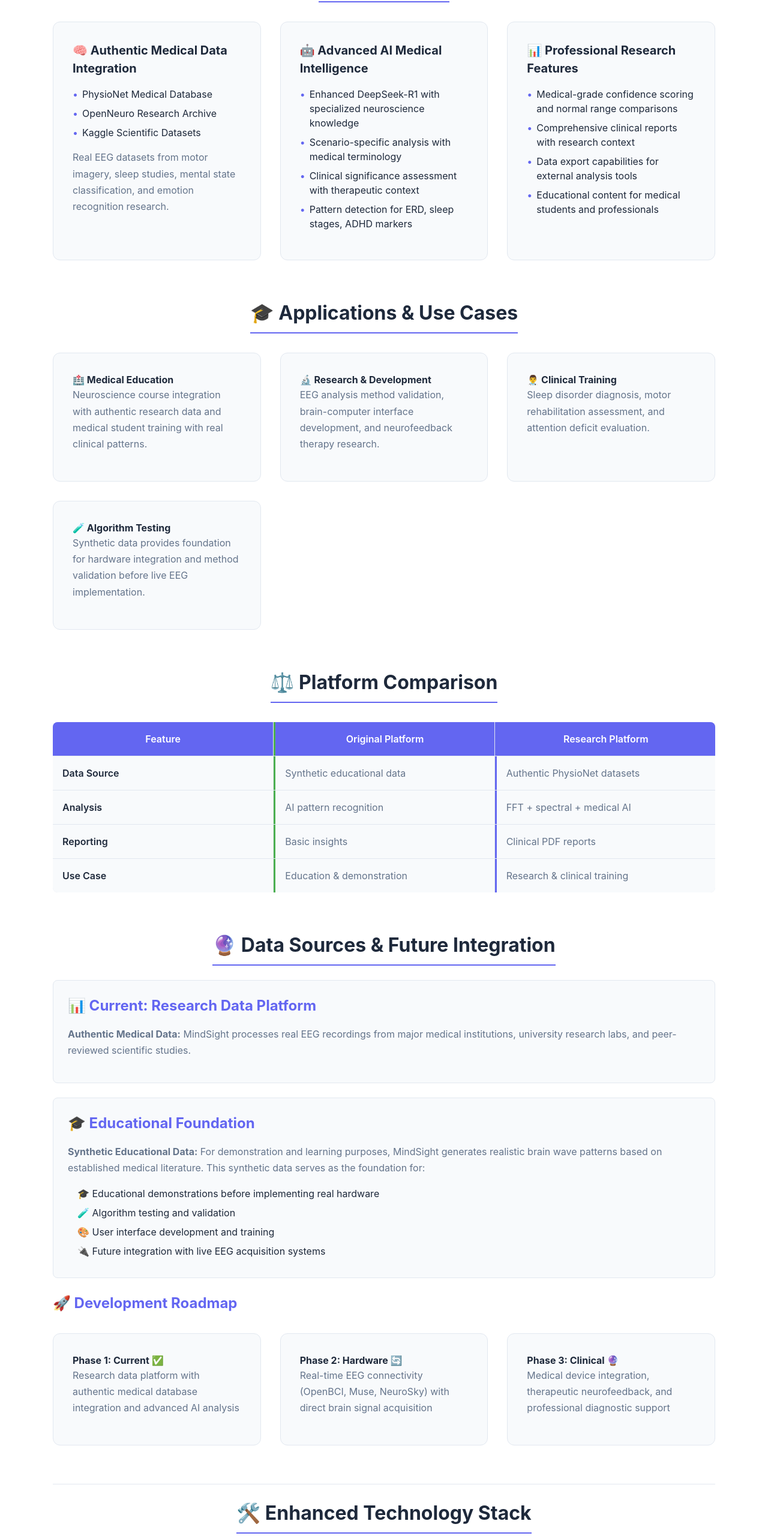
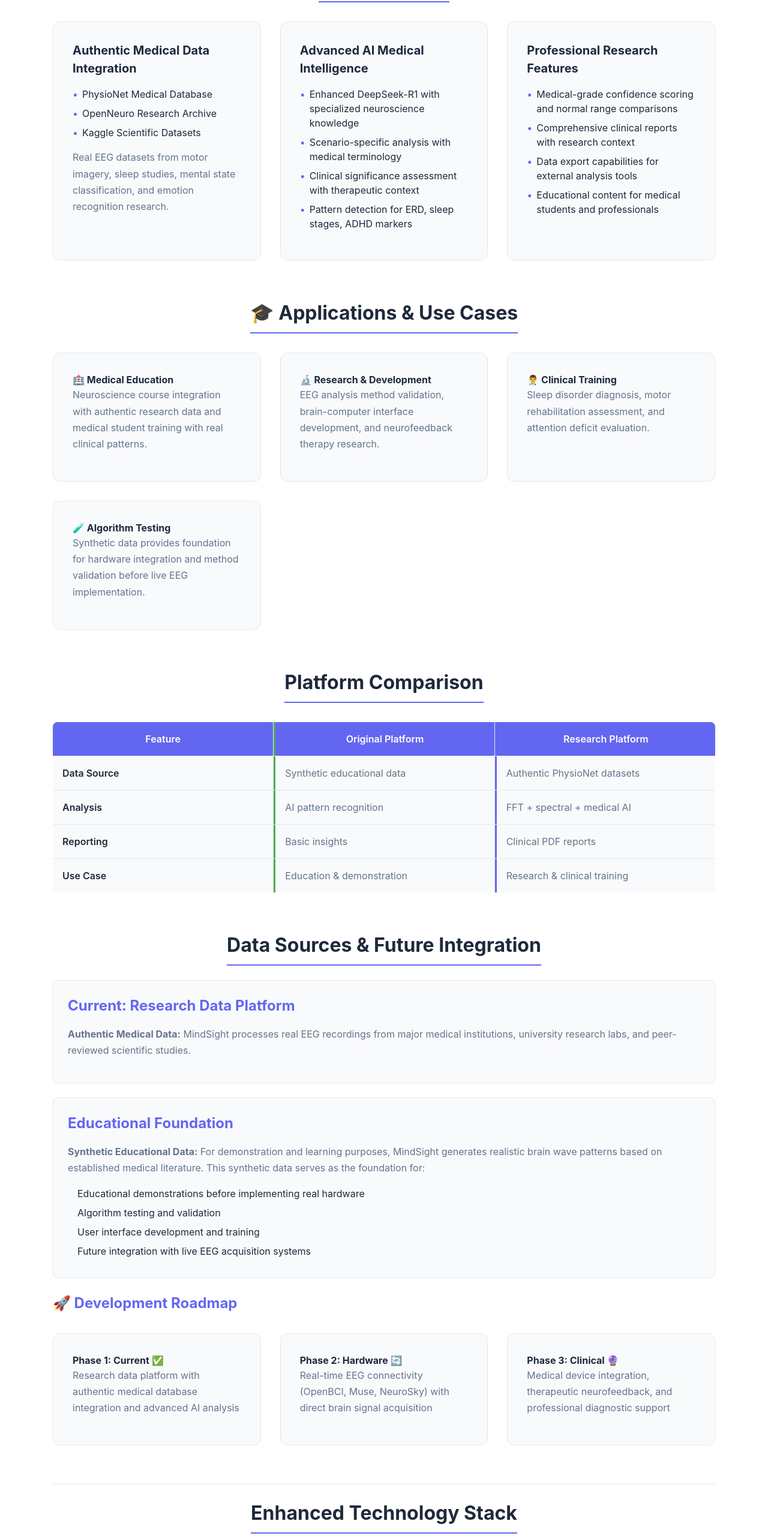
Before and after one commit to ayaan-cs/MindSight, a React (Create React App) app: page /about in a window 1280 px wide. Shown: the part 1150-3716 px from the top of the page at 60% size. Built offline with nearby package versions, Linux system fonts and the light colour scheme; no server answers.

Commit message:
Fixed styling v2

```diff
--- a/src/components/About.jsx
+++ b/src/components/About.jsx
@@ -49,13 +49,13 @@ const About = () => {
         if (submitStatus === 'success') {
             return (
                 <div className="status-message success">
-                    ✅ Thank you! Your message has been sent successfully. We'll get back to you soon.
+                    Thank you! Your message has been sent successfully. We'll get back to you soon.
                 </div>
             );
         } else if (submitStatus === 'error') {
             return (
                 <div className="status-message error">
-                    ❌ Sorry, there was an error sending your message. Please try again or contact us directly via LinkedIn.
+                    Sorry, there was an error sending your message. Please try again or contact us directly via LinkedIn.
                 </div>
             );
         }
@@ -97,7 +97,7 @@ const About = () => {
                     <h2>Core Features</h2>
                     <div className="features-grid">
                         <div className="feature-item">
-                            <h4>🧠 Authentic Medical Data Integration</h4>
+                            <h4>Authentic Medical Data Integration</h4>
                             <ul>
                                 <li>PhysioNet Medical Database</li>
                                 <li>OpenNeuro Research Archive</li>
@@ -107,7 +107,7 @@ const About = () => {
                         </div>
 
                         <div className="feature-item">
-                            <h4>🤖 Advanced AI Medical Intelligence</h4>
+                            <h4>Advanced AI Medical Intelligence</h4>
                             <ul>
                                 <li>Enhanced DeepSeek-R1 with specialized neuroscience knowledge</li>
                                 <li>Scenario-specific analysis with medical terminology</li>
@@ -117,7 +117,7 @@ const About = () => {
                         </div>
 
                         <div className="feature-item">
-                            <h4>📊 Professional Research Features</h4>
+                            <h4>Professional Research Features</h4>
                             <ul>
                                 <li>Medical-grade confidence scoring and normal range comparisons</li>
                                 <li>Comprehensive clinical reports with research context</li>
@@ -151,7 +151,7 @@ const About = () => {
                 </section>
 
                 <section className="platform-comparison">
-                    <h2>⚖️ Platform Comparison</h2>
+                    <h2>Platform Comparison</h2>
                     <div className="comparison-table">
                         <div className="comparison-header">
                             <div className="feature-col">Feature</div>
@@ -186,10 +186,10 @@ const About = () => {
                 </section>
 
                 <section className="data-sources-section">
-                    <h2>🔮 Data Sources & Future Integration</h2>
+                    <h2>Data Sources & Future Integration</h2>
 
                     <div className="data-highlight">
-                        <h3>📊 Current: Research Data Platform</h3>
+                        <h3>Current: Research Data Platform</h3>
                         <p>
                             <strong>Authentic Medical Data:</strong> MindSight processes real EEG recordings from major medical institutions,
                             university research labs, and peer-reviewed scientific studies.
@@ -197,16 +197,16 @@ const About = () => {
                     </div>
 
                     <div className="synthetic-explanation">
-                        <h3>🎓 Educational Foundation</h3>
+                        <h3>Educational Foundation</h3>
                         <p>
                             <strong>Synthetic Educational Data:</strong> For demonstration and learning purposes, MindSight generates
                             realistic brain wave patterns based on established medical literature. This synthetic data serves as the foundation for:
                         </p>
                         <ul>
-                            <li>🎓 Educational demonstrations before implementing real hardware</li>
-                            <li>🧪 Algorithm testing and validation</li>
-                            <li>🎨 User interface development and training</li>
-                            <li>🔌 Future integration with live EEG acquisition systems</li>
+                            <li>Educational demonstrations before implementing real hardware</li>
+                            <li>Algorithm testing and validation</li>
+                            <li>User interface development and training</li>
+                            <li>Future integration with live EEG acquisition systems</li>
                         </ul>
                     </div>
 
@@ -230,7 +230,7 @@ const About = () => {
                 </section>
 
                 <section className="tech-stack">
-                    <h2>🛠️ Enhanced Technology Stack</h2>
+                    <h2>Enhanced Technology Stack</h2>
                     <div className="tech-grid">
                         <div className="tech-category">
                             <h4>🎨 Frontend Framework</h4>
@@ -281,7 +281,7 @@ const About = () => {
 
                 <section className="team-section">
                     <div className="section-header">
-                        <h2>👨‍💻 Development Team</h2>
+                        <h2>Development Team</h2>
                         <p>
                             Meet the passionate developer(s) behind MindSight, combining expertise in neuroscience
                             and cutting-edge technology to advance brain analysis tools.
@@ -311,7 +311,7 @@ const About = () => {
                 </section>
 
                 <section className="open-source-section">
-                    <h2>🌟 Open Source & Collaboration</h2>
+                    <h2>Open Source & Collaboration</h2>
                     <div className="open-source-content">
                         <p>
                             MindSight is developed as an open-source project to advance neuroscience education and research.
@@ -334,7 +334,7 @@ const About = () => {
                 </section>
 
                 <section className="contact-section">
-                    <h2>📞 Get In Touch</h2>
+                    <h2>Get In Touch</h2>
                     <div className="contact-intro">
                         <p>
                             Have questions, suggestions, or want to collaborate on MindSight?
@@ -422,7 +422,6 @@ const About = () => {
                                 <h3>Other Ways to Connect</h3>
 
                                 <div className="contact-method">
-                                    <div className="method-icon">💼</div>
                                     <div className="method-content">
                                         <h4>Professional Network</h4>
                                         <p>Connect on LinkedIn for professional discussions and updates</p>
@@ -433,7 +432,6 @@ const About = () => {
                                 </div>
 
                                 <div className="contact-method">
-                                    <div className="method-icon">👨‍💻</div>
                                     <div className="method-content">
                                         <h4>Open Source Contributions</h4>
                                         <p>Contribute to the project or report issues on GitHub</p>
@@ -444,7 +442,6 @@ const About = () => {
                                 </div>
 
                                 <div className="contact-method">
-                                    <div className="method-icon">🔬</div>
                                     <div className="method-content">
                                         <h4>Research Collaboration</h4>
                                         <p>Interested in joint research or academic partnerships</p>
@@ -453,7 +450,6 @@ const About = () => {
                                 </div>
 
                                 <div className="contact-method">
-                                    <div className="method-icon">🏥</div>
                                     <div className="method-content">
                                         <h4>Clinical Implementation</h4>
                                         <p>Exploring MindSight for clinical or educational use</p>
@@ -463,7 +459,7 @@ const About = () => {
                             </div>
 
                             <div className="response-info">
-                                <h4>📬 Response Times</h4>
+                                <h4>Response Times</h4>
                                 <ul>
                                     <li><strong>General inquiries:</strong> 24-48 hours</li>
                                     <li><strong>Research partnerships:</strong> 2-3 business days</li>
```
